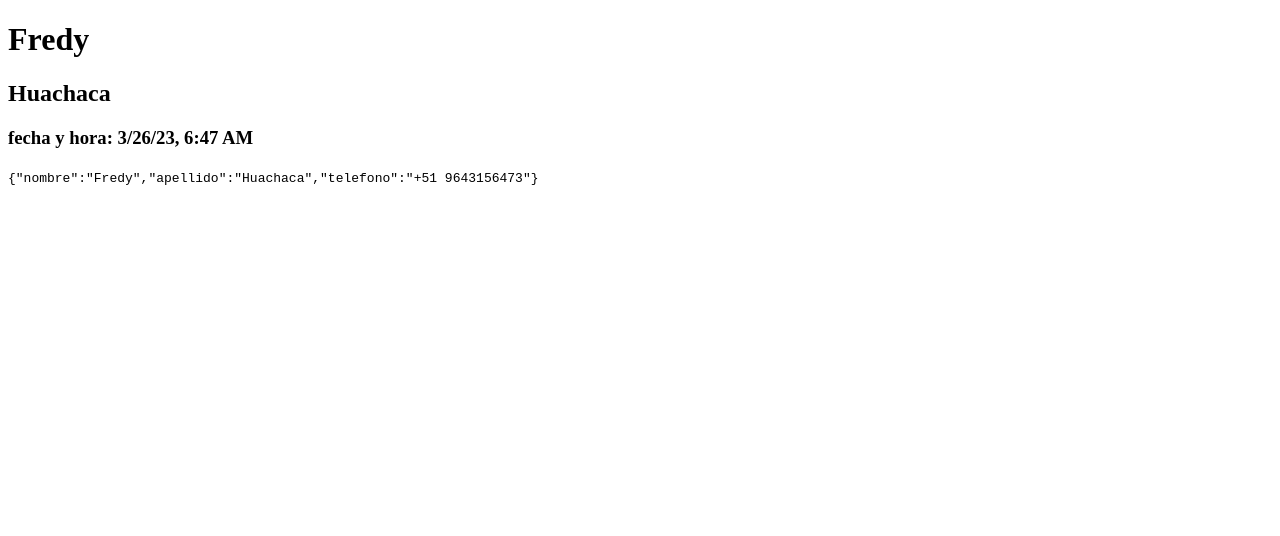
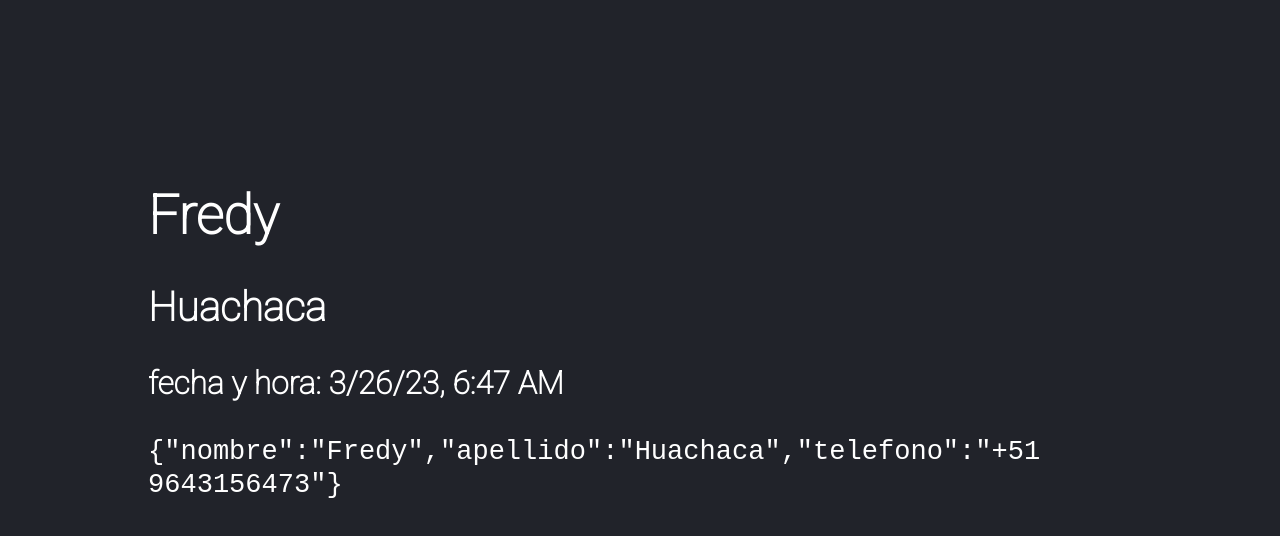
Before and after one commit to FredyHuachaca21/CounterAppReact, a React (Vite) app: page / in a window 1280 px wide. Shown: the top 536 px of the page. Built offline with nearby package versions, Linux system fonts and the light colour scheme.

Commit message:
Estilos css

```diff
--- a/index.html
+++ b/index.html
@@ -5,6 +5,9 @@
     <link rel="icon" type="image/svg+xml" href="/vite.svg" />
     <meta name="viewport" content="width=device-width, initial-scale=1.0" />
     <title>Vite + React</title>
+    <link rel="preconnect" href="https://fonts.googleapis.com">
+<link rel="preconnect" href="https://fonts.gstatic.com" crossorigin>
+<link href="https://fonts.googleapis.com/css2?family=Roboto:wght@100&display=swap" rel="stylesheet">
   </head>
   <body>
     <div id="root"></div>
--- a/src/main.jsx
+++ b/src/main.jsx
@@ -2,6 +2,7 @@
 import ReactDOM from 'react-dom/client';
 import {FirstApp} from './FirstApp'
 
+import './style.css'
 
 ReactDOM.createRoot( document.getElementById('root')).render(
     <React.StrictMode>
--- /dev/null
+++ b/src/style.css
@@ -0,0 +1,7 @@
+html, body {
+    background-color: #21232A;
+    color: white;
+    font-family: 'Roboto', sans-serif;
+    font-size: 1.3rem;
+    padding: 70px;
+}
```
